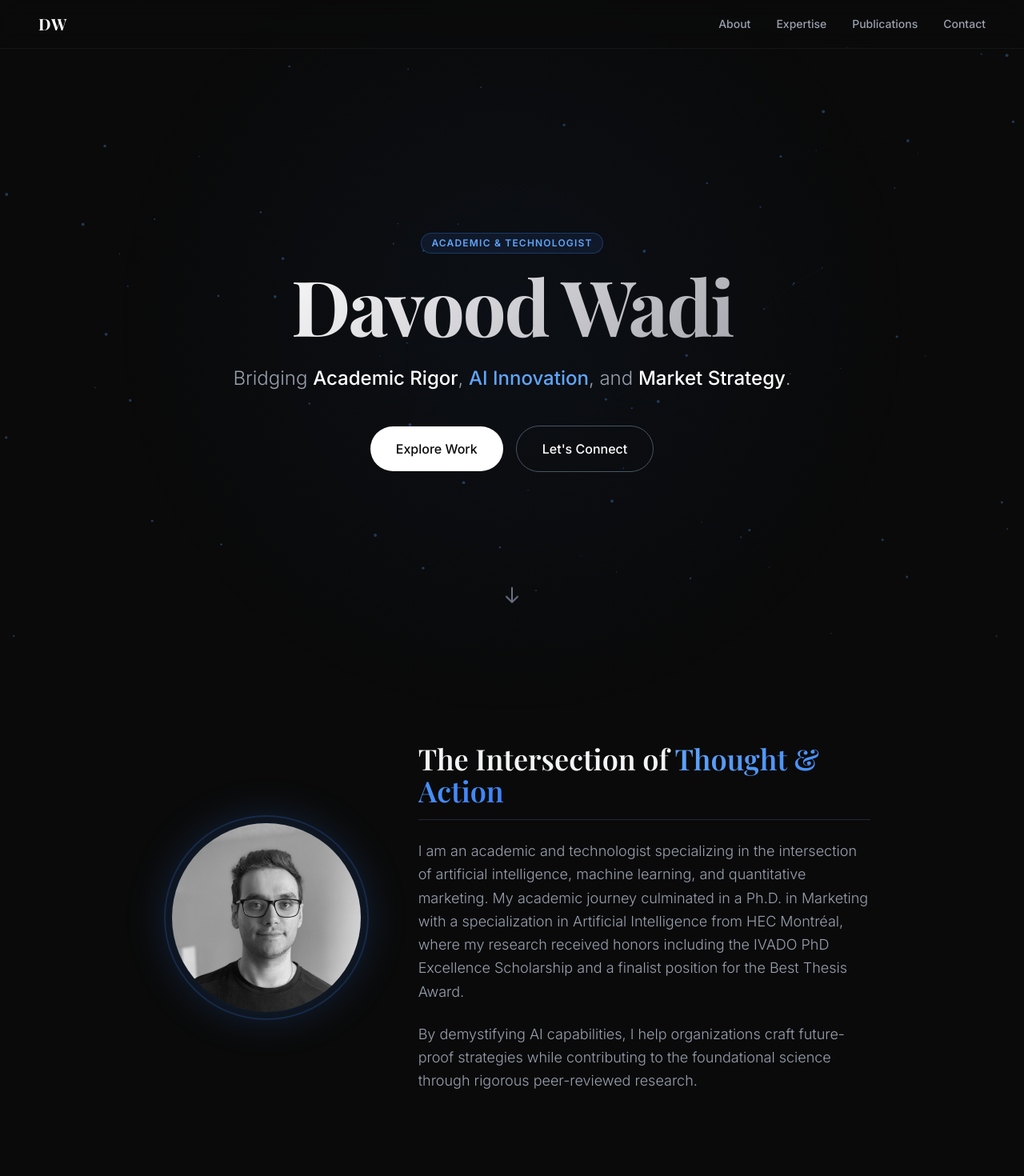
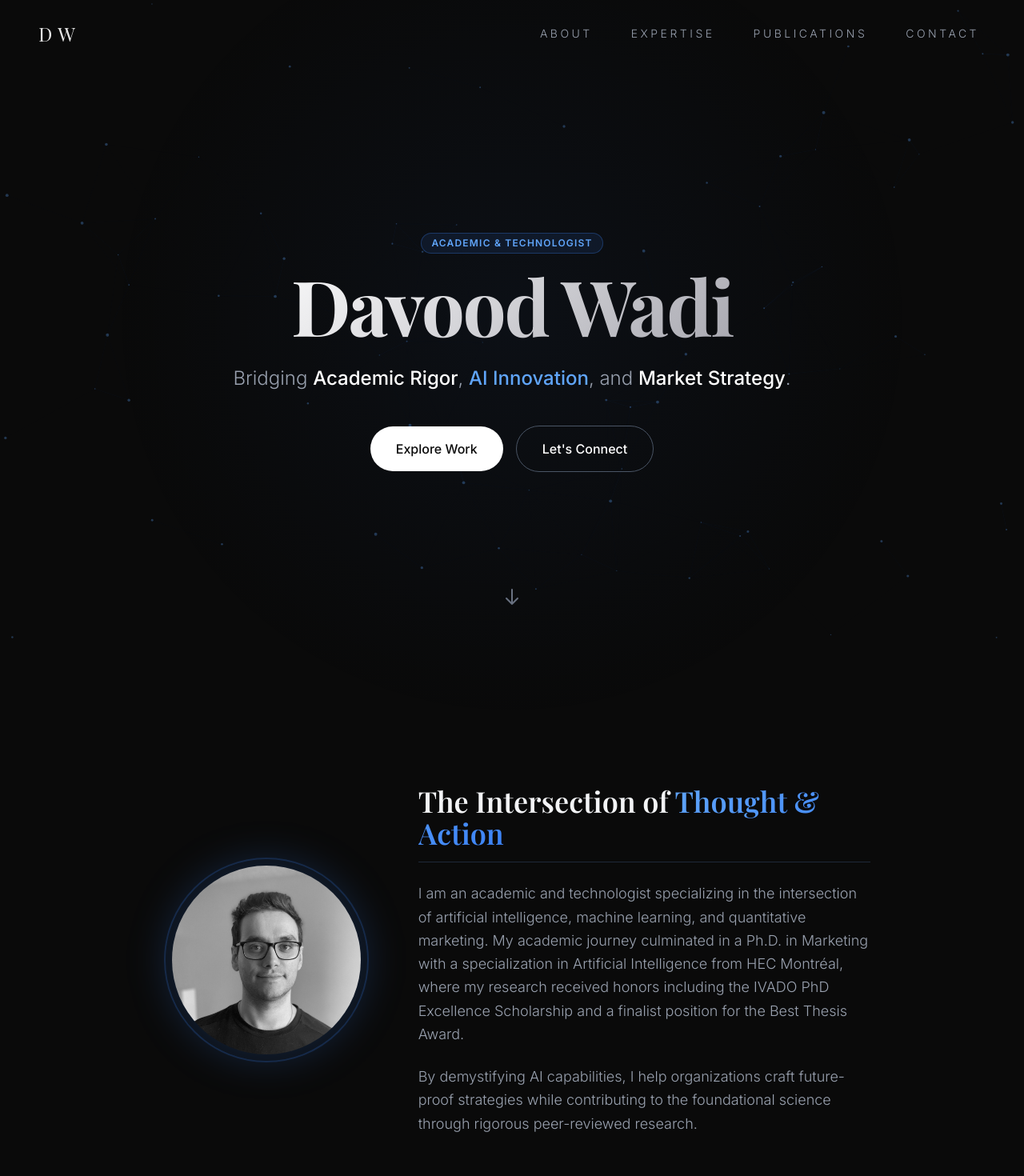
Before and after one commit to davoodwadi/self, a Next.js app: page / in a window 1280 px wide. Shown: the top 1470 px of the page at 80% size. Built offline with nearby package versions, Linux system fonts and the light colour scheme.

Commit message:
fix navbar

```diff
--- a/src/app/(main)/page.tsx
+++ b/src/app/(main)/page.tsx
@@ -106,7 +106,10 @@
         </section>
 
         {/* 2. About Section */}
-        <section id="about" className="py-24 px-6 md:py-32 relative">
+        <section
+          id="about"
+          className="min-h-screen flex items-center justify-center py-24 px-6 md:py-32 relative"
+        >
           <div className="max-w-4xl mx-auto">
             <div className="flex flex-col md:flex-row gap-12 items-center">
               <div className="w-full md:w-1/3 fade-up">
@@ -151,9 +154,9 @@
         {/* 3. Domains of Expertise */}
         <section
           id="expertise"
-          className="py-24 px-6 bg-dark-800/30 border-y border-white/5 relative"
+          className="min-h-screen flex items-center justify-center py-24 px-6 bg-dark-800/30 border-y border-white/5 relative"
         >
-          <div className="max-w-6xl mx-auto">
+          <div className="max-w-6xl mx-auto w-full">
             <div className="text-center mb-16 fade-up">
               <h2 className="text-3xl md:text-5xl font-serif font-bold mb-4">
                 Domains of Expertise
@@ -313,8 +316,8 @@
         </section>
 
         {/* 4. Selected Publications & Service */}
-        <section id="publications" className="py-24 px-6 relative">
-          <div className="max-w-6xl mx-auto space-y-20">
+        <section id="publications" className="min-h-screen flex items-center justify-center py-24 px-6 relative">
+          <div className="max-w-6xl mx-auto w-full space-y-20">
             {/* Publications Sub-section */}
             <div>
               <div className="flex flex-col md:flex-row justify-between items-end mb-12 fade-up">
@@ -495,9 +498,9 @@
         {/* 5. Contact Section */}
         <section
           id="contact"
-          className="py-24 px-6 md:py-32 bg-dark-800/50 border-y border-white/5 relative"
+          className="min-h-screen flex items-center justify-center py-24 px-6 md:py-32 bg-dark-800/50 border-y border-white/5 relative"
         >
-          <div className="max-w-4xl mx-auto flex flex-col md:flex-row gap-16">
+          <div className="max-w-4xl mx-auto w-full flex flex-col md:flex-row gap-16">
             <div className="w-full md:w-1/2 fade-up">
               <h2 className="text-3xl md:text-5xl font-serif font-bold mb-6">
                 Let's Connect
--- /dev/null
+++ b/src/app/icon.tsx
@@ -0,0 +1,36 @@
+// app/icon.tsx
+import { ImageResponse } from "next/og";
+
+// Route segment config
+export const runtime = "edge";
+
+// Image metadata
+export const size = {
+  width: 32,
+  height: 32,
+};
+export const contentType = "image/png";
+
+export default function Icon() {
+  return new ImageResponse(
+    <div
+      style={{
+        width: "100%",
+        height: "100%",
+        display: "flex",
+        alignItems: "center",
+        justifyContent: "center",
+        backgroundColor: "#000000", // Change this to match your nav/background color
+        color: "white",
+        padding: "4px",
+        fontSize: 16,
+        fontFamily: "serif",
+        letterSpacing: "0.1em", // mimics tracking-wider
+        borderRadius: "6px", // Optional: slightly rounded corners
+      }}
+    >
+      DW
+    </div>,
+    { ...size },
+  );
+}
--- a/src/components/Navigation.tsx
+++ b/src/components/Navigation.tsx
@@ -1,37 +1,64 @@
+"use client";
+
+import Link from "next/link";
+import { cn } from "@/lib/utils";
+import { useEffect, useState } from "react";
+
 export default function Navigation() {
+  const [scrolled, setScrolled] = useState(false);
+
+  useEffect(() => {
+    const handleScroll = () => {
+      setScrolled(window.scrollY > 50);
+    };
+    window.addEventListener("scroll", handleScroll);
+    return () => window.removeEventListener("scroll", handleScroll);
+  }, []);
+
+  const navLinks = [
+    { name: "About", href: "/#about" },
+    { name: "Expertise", href: "/#expertise" },
+    { name: "Publications", href: "/#publications" },
+    { name: "Contact", href: "/#contact" },
+  ];
+
   return (
     <nav
-      className="fixed w-full z-50 transition-all duration-300 backdrop-blur-md bg-dark-900/50 border-b border-white/5 py-4 px-6 md:px-12"
+      className={cn(
+        "fixed w-full z-50 transition-all ease-in-out px-6 md:px-12",
+        scrolled
+          ? "py-4 bg-dark-900/60 backdrop-blur-xl border-b border-white/[0.05] shadow-[0_4px_30px_rgba(0,0,0,0.1)]"
+          : "py-6 bg-transparent border-b border-transparent",
+      )}
       id="navbar"
     >
       <div className="max-w-7xl mx-auto flex justify-between items-center">
-        <a
-          href="/"
-          className="text-xl font-serif font-bold tracking-wider text-white hover:text-accent-400 transition-colors"
-        >
-          DW
-        </a>
-        <div className="hidden md:flex space-x-8 text-sm font-medium text-gray-400">
-          <a href="/#about" className="hover:text-white transition-colors">
-            About
-          </a>
-          <a href="/#expertise" className="hover:text-white transition-colors">
-            Expertise
-          </a>
-          <a
-            href="/#publications"
-            className="hover:text-white transition-colors"
-          >
-            Publications
-          </a>
-          <a href="/#contact" className="hover:text-white transition-colors">
-            Contact
-          </a>
+        {/* Cinematic Logo */}
+        <Link href="/" className="group relative flex items-center">
+          <span className="text-2xl font-serif font-light tracking-[0.3em] text-white/90 transition-all group-hover:text-white group-hover:drop-shadow-[0_0_15px_rgba(96,165,250,0.5)]">
+            DW
+          </span>
+          <span className="absolute -bottom-2 left-0 w-full h-[1px] bg-gradient-to-r from-transparent via-accent-500/50 to-transparent scale-x-0 group-hover:scale-x-100 transition-transform ease-out"></span>
+        </Link>
+
+        {/* Cinematic Desktop Links */}
+        <div className="hidden md:flex space-x-8">
+          {navLinks.map((link) => (
+            <Link
+              key={link.name}
+              href={link.href}
+              className="group relative px-2 py-2 text-sm uppercase tracking-[0.25em] font-light text-gray-400 hover:text-white transition-colors"
+            >
+              {link.name}
+              <span className="absolute bottom-0 left-1/2 -translate-x-1/2 w-0 h-[1px] bg-accent-400 transition-all group-hover:w-full opacity-0 group-hover:opacity-100"></span>
+            </Link>
+          ))}
         </div>
-        {/* Mobile Menu Button (Simplified for this version) */}
-        <button className="md:hidden text-gray-400 hover:text-white">
+
+        {/* Mobile Menu Button (Cinematic fade/glow) */}
+        <button className="md:hidden group relative p-2 text-gray-400 hover:text-white transition-colors">
           <svg
-            className="w-6 h-6"
+            className="w-6 h-6 transform transition-transform group-hover:scale-110"
             fill="none"
             stroke="currentColor"
             viewBox="0 0 24 24"
@@ -39,10 +66,11 @@
             <path
               strokeLinecap="round"
               strokeLinejoin="round"
-              strokeWidth="2"
+              strokeWidth="1.5"
               d="M4 6h16M4 12h16M4 18h16"
             ></path>
           </svg>
+          <span className="absolute inset-0 bg-accent-400/20 blur-md rounded-full scale-0 group-hover:scale-100 transition-transform"></span>
         </button>
       </div>
     </nav>
--- /dev/null
+++ b/src/components/ui/navigation-menu.tsx
@@ -0,0 +1,168 @@
+import * as React from "react"
+import { cva } from "class-variance-authority"
+import { ChevronDownIcon } from "lucide-react"
+import { NavigationMenu as NavigationMenuPrimitive } from "radix-ui"
+
+import { cn } from "@/lib/utils"
+
+function NavigationMenu({
+  className,
+  children,
+  viewport = true,
+  ...props
+}: React.ComponentProps<typeof NavigationMenuPrimitive.Root> & {
+  viewport?: boolean
+}) {
+  return (
+    <NavigationMenuPrimitive.Root
+      data-slot="navigation-menu"
+      data-viewport={viewport}
+      className={cn(
+        "group/navigation-menu relative flex max-w-max flex-1 items-center justify-center",
+        className
+      )}
+      {...props}
+    >
+      {children}
+      {viewport && <NavigationMenuViewport />}
+    </NavigationMenuPrimitive.Root>
+  )
+}
+
+function NavigationMenuList({
+  className,
+  ...props
+}: React.ComponentProps<typeof NavigationMenuPrimitive.List>) {
+  return (
+    <NavigationMenuPrimitive.List
+      data-slot="navigation-menu-list"
+      className={cn(
+        "group flex flex-1 list-none items-center justify-center gap-1",
+        className
+      )}
+      {...props}
+    />
+  )
+}
+
+function NavigationMenuItem({
+  className,
+  ...props
+}: React.ComponentProps<typeof NavigationMenuPrimitive.Item>) {
+  return (
+    <NavigationMenuPrimitive.Item
+      data-slot="navigation-menu-item"
+      className={cn("relative", className)}
+      {...props}
+    />
+  )
+}
+
+const navigationMenuTriggerStyle = cva(
+  "group inline-flex h-9 w-max items-center justify-center rounded-md bg-background px-4 py-2 text-sm font-medium hover:bg-accent hover:text-accent-foreground focus:bg-accent focus:text-accent-foreground disabled:pointer-events-none disabled:opacity-50 data-[state=open]:hover:bg-accent data-[state=open]:text-accent-foreground data-[state=open]:focus:bg-accent data-[state=open]:bg-accent/50 focus-visible:ring-ring/50 outline-none transition-[color,box-shadow] focus-visible:ring-[3px] focus-visible:outline-1"
+)
+
+function NavigationMenuTrigger({
+  className,
+  children,
+  ...props
+}: React.ComponentProps<typeof NavigationMenuPrimitive.Trigger>) {
+  return (
+    <NavigationMenuPrimitive.Trigger
+      data-slot="navigation-menu-trigger"
+      className={cn(navigationMenuTriggerStyle(), "group", className)}
+      {...props}
+    >
+      {children}{" "}
+      <ChevronDownIcon
+        className="relative top-[1px] ml-1 size-3 transition duration-300 group-data-[state=open]:rotate-180"
+        aria-hidden="true"
+      />
+    </NavigationMenuPrimitive.Trigger>
+  )
+}
+
+function NavigationMenuContent({
+  className,
+  ...props
+}: React.ComponentProps<typeof NavigationMenuPrimitive.Content>) {
+  return (
+    <NavigationMenuPrimitive.Content
+      data-slot="navigation-menu-content"
+      className={cn(
+        "data-[motion^=from-]:animate-in data-[motion^=to-]:animate-out data-[motion^=from-]:fade-in data-[motion^=to-]:fade-out data-[motion=from-end]:slide-in-from-right-52 data-[motion=from-start]:slide-in-from-left-52 data-[motion=to-end]:slide-out-to-right-52 data-[motion=to-start]:slide-out-to-left-52 top-0 left-0 w-full p-2 pr-2.5 md:absolute md:w-auto",
+        "group-data-[viewport=false]/navigation-menu:bg-popover group-data-[viewport=false]/navigation-menu:text-popover-foreground group-data-[viewport=false]/navigation-menu:data-[state=open]:animate-in group-data-[viewport=false]/navigation-menu:data-[state=closed]:animate-out group-data-[viewport=false]/navigation-menu:data-[state=closed]:zoom-out-95 group-data-[viewport=false]/navigation-menu:data-[state=open]:zoom-in-95 group-data-[viewport=false]/navigation-menu:data-[state=open]:fade-in-0 group-data-[viewport=false]/navigation-menu:data-[state=closed]:fade-out-0 group-data-[viewport=false]/navigation-menu:top-full group-data-[viewport=false]/navigation-menu:mt-1.5 group-data-[viewport=false]/navigation-menu:overflow-hidden group-data-[viewport=false]/navigation-menu:rounded-md group-data-[viewport=false]/navigation-menu:border group-data-[viewport=false]/navigation-menu:shadow group-data-[viewport=false]/navigation-menu:duration-200 **:data-[slot=navigation-menu-link]:focus:ring-0 **:data-[slot=navigation-menu-link]:focus:outline-none",
+        className
+      )}
+      {...props}
+    />
+  )
+}
+
+function NavigationMenuViewport({
+  className,
+  ...props
+}: React.ComponentProps<typeof NavigationMenuPrimitive.Viewport>) {
+  return (
+    <div
+      className={cn(
+        "absolute top-full left-0 isolate z-50 flex justify-center"
+      )}
+    >
+      <NavigationMenuPrimitive.Viewport
+        data-slot="navigation-menu-viewport"
+        className={cn(
+          "origin-top-center bg-popover text-popover-foreground data-[state=open]:animate-in data-[state=closed]:animate-out data-[state=closed]:zoom-out-95 data-[state=open]:zoom-in-90 relative mt-1.5 h-[var(--radix-navigation-menu-viewport-height)] w-full overflow-hidden rounded-md border shadow md:w-[var(--radix-navigation-menu-viewport-width)]",
+          className
+        )}
+        {...props}
+      />
+    </div>
+  )
+}
+
+function NavigationMenuLink({
+  className,
+  ...props
+}: React.ComponentProps<typeof NavigationMenuPrimitive.Link>) {
+  return (
+    <NavigationMenuPrimitive.Link
+      data-slot="navigation-menu-link"
+      className={cn(
+        "data-[active=true]:focus:bg-accent data-[active=true]:hover:bg-accent data-[active=true]:bg-accent/50 data-[active=true]:text-accent-foreground hover:bg-accent hover:text-accent-foreground focus:bg-accent focus:text-accent-foreground focus-visible:ring-ring/50 [&_svg:not([class*='text-'])]:text-muted-foreground flex flex-col gap-1 rounded-sm p-2 text-sm transition-all outline-none focus-visible:ring-[3px] focus-visible:outline-1 [&_svg:not([class*='size-'])]:size-4",
+        className
+      )}
+      {...props}
+    />
+  )
+}
+
+function NavigationMenuIndicator({
+  className,
+  ...props
+}: React.ComponentProps<typeof NavigationMenuPrimitive.Indicator>) {
+  return (
+    <NavigationMenuPrimitive.Indicator
+      data-slot="navigation-menu-indicator"
+      className={cn(
+        "data-[state=visible]:animate-in data-[state=hidden]:animate-out data-[state=hidden]:fade-out data-[state=visible]:fade-in top-full z-[1] flex h-1.5 items-end justify-center overflow-hidden",
+        className
+      )}
+      {...props}
+    >
+      <div className="bg-border relative top-[60%] h-2 w-2 rotate-45 rounded-tl-sm shadow-md" />
+    </NavigationMenuPrimitive.Indicator>
+  )
+}
+
+export {
+  NavigationMenu,
+  NavigationMenuList,
+  NavigationMenuItem,
+  NavigationMenuContent,
+  NavigationMenuTrigger,
+  NavigationMenuLink,
+  NavigationMenuIndicator,
+  NavigationMenuViewport,
+  navigationMenuTriggerStyle,
+}
```
Also changed, not shown: 1 other file (tests, documents, lock files or other folders).
